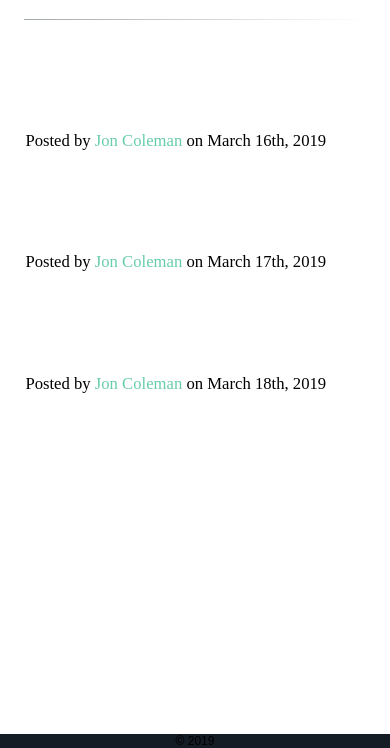
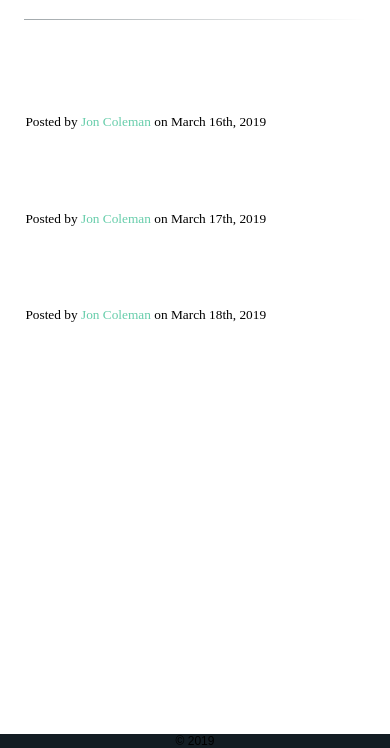
Before and after one commit to z336/blog, a Gatsby site: page / in a window 390 px wide. Shown: the part 96-844 px from the top of the page. Built offline with nearby package versions, Linux system fonts and the light colour scheme; Gatsby itself is replaced by a stand-in of ours.

Commit message:
more css fixes

```diff
--- a/src/components/layout.css
+++ b/src/components/layout.css
@@ -63,12 +63,3 @@ footer {
 p {
   font-size: 1.15em;
 }
-
-@media only screen and (max-width: 480px) {
-  html {
-    font-size: 100%;
-  }
-  .mobile-font {
-    font-size: 125%;
-  }
-}
--- a/src/pages/index.js
+++ b/src/pages/index.js
@@ -6,7 +6,7 @@ import SEO from "../components/seo"
 const Index = ({ data }) => (
   <Layout>
     <SEO title="Home" keywords={[`gatsby`, `application`, `react`]} />
-    <div className="mobile-font">
+    <div>
       {data.allMarkdownRemark.edges.map(post => (
         <div key={post.node.id}>
           <h3>
```
